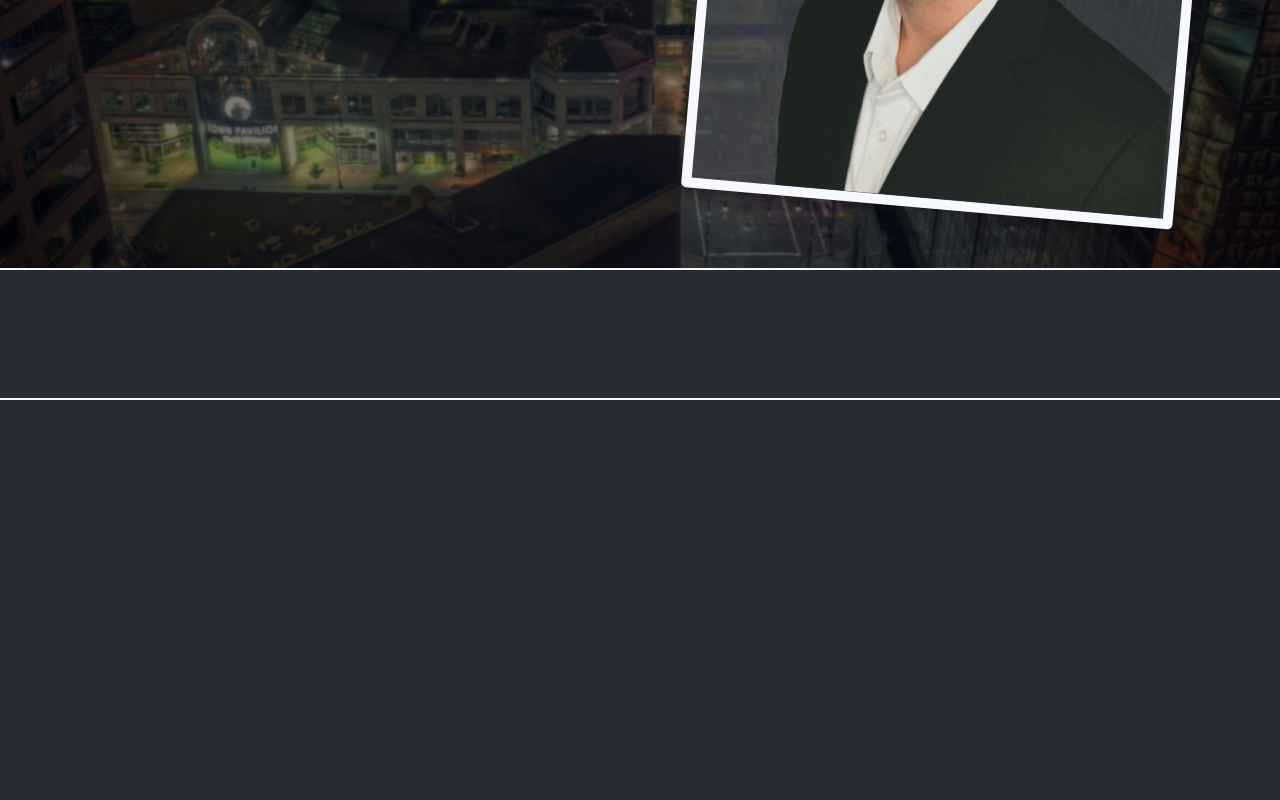
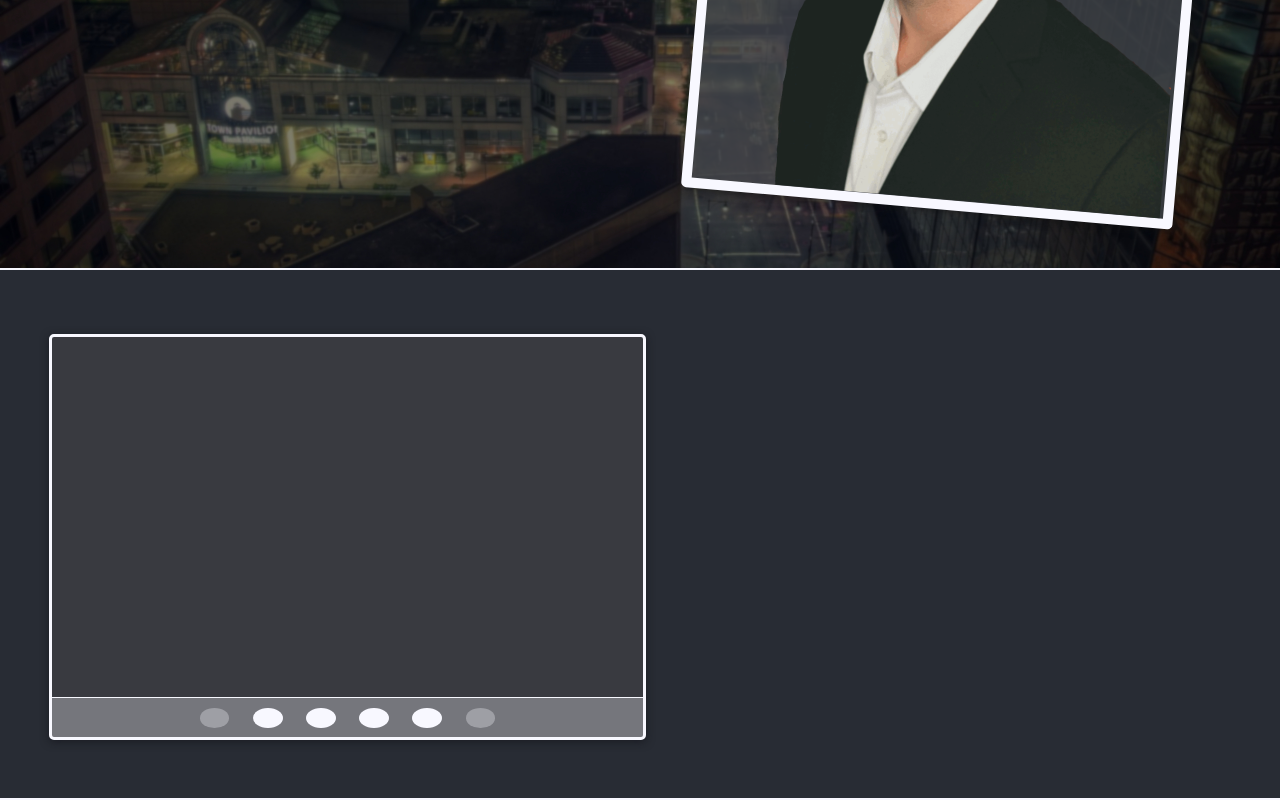
Before and after one commit to Chase-Simmons/Portfolio, a React (Create React App) app: page / in a window 1280 px wide. Shown: the part 455-1255 px from the top of the page. Before the commit the page ends 855 px from the top, so only its background shows below. Built offline with nearby package versions, Linux system fonts and the light colour scheme; the HTML template or start-up script is replaced by a standard one.

Commit message:
prep works display box

```diff
--- a/src/components/works/works.css
+++ b/src/components/works/works.css
@@ -4,7 +4,7 @@
   border-bottom: 2px solid #f8f8ff;
 }
 .works-container {
-  height: 100%;
+  height: 50vh;
   padding: 5%;
   padding-right: 5%;
   padding-left: 5%;
@@ -20,8 +20,52 @@
   height: 100%;
 }
 .works-left {
+  height: 100%;
   flex: 0 0 50%;
   max-width: 50%;
+}
+.works-display-container {
+  width: 100%;
+  height: 100%;
+  border: 3px solid #f8f8ff;
+  background-color: #444448a0;
+  border-radius: 5px;
+  box-shadow: 0 2px 8px #111118a0;
+}
+.works-display {
+  width: 100%;
+  height: 90%;
+  border-bottom: 1px solid #f8f8ff;
+  /* border: 3px solid #f8f8ff; */
+}
+.works-display-knob-container {
+  width: 100%;
+  height: 10%;
+  background-color: #f8f8ff50;
+  display: flex;
+  justify-content: center;
+  align-items: center;
+}
+.works-display-knob {
+  margin: 0 2%;
+  width: 5%;
+  height: 50%;
+  background-color: #f8f8ff;
+  border-radius: 50%;
+}
+.works-display-next-left {
+  margin: 0 2%;
+  width: 5%;
+  height: 50%;
+  background-color: #f8f8ff50;
+  border-radius: 50%;
+}
+.works-display-next-right {
+  margin: 0 2%;
+  width: 5%;
+  height: 50%;
+  background-color: #f8f8ff50;
+  border-radius: 50%;
 }
 .works-right {
   flex: 0 0 50%;
--- a/src/components/works/works.js
+++ b/src/components/works/works.js
@@ -11,7 +11,19 @@ export default class Home extends Component {
       <div className="works">
         <div className="works-container">
           <div className="works-align">
-            <div className="works-left"></div>
+            <div className="works-left">
+              <div className="works-display-container">
+                <div className="works-display"></div>
+                <div className="works-display-knob-container">
+                  <div className="works-display-next-left"></div>
+                  <div className="works-display-knob" />
+                  <div className="works-display-knob" />
+                  <div className="works-display-knob" />
+                  <div className="works-display-knob" />
+                  <div className="works-display-next-right"></div>
+                </div>
+              </div>
+            </div>
             <div className="works-right"></div>
           </div>
         </div>
```
